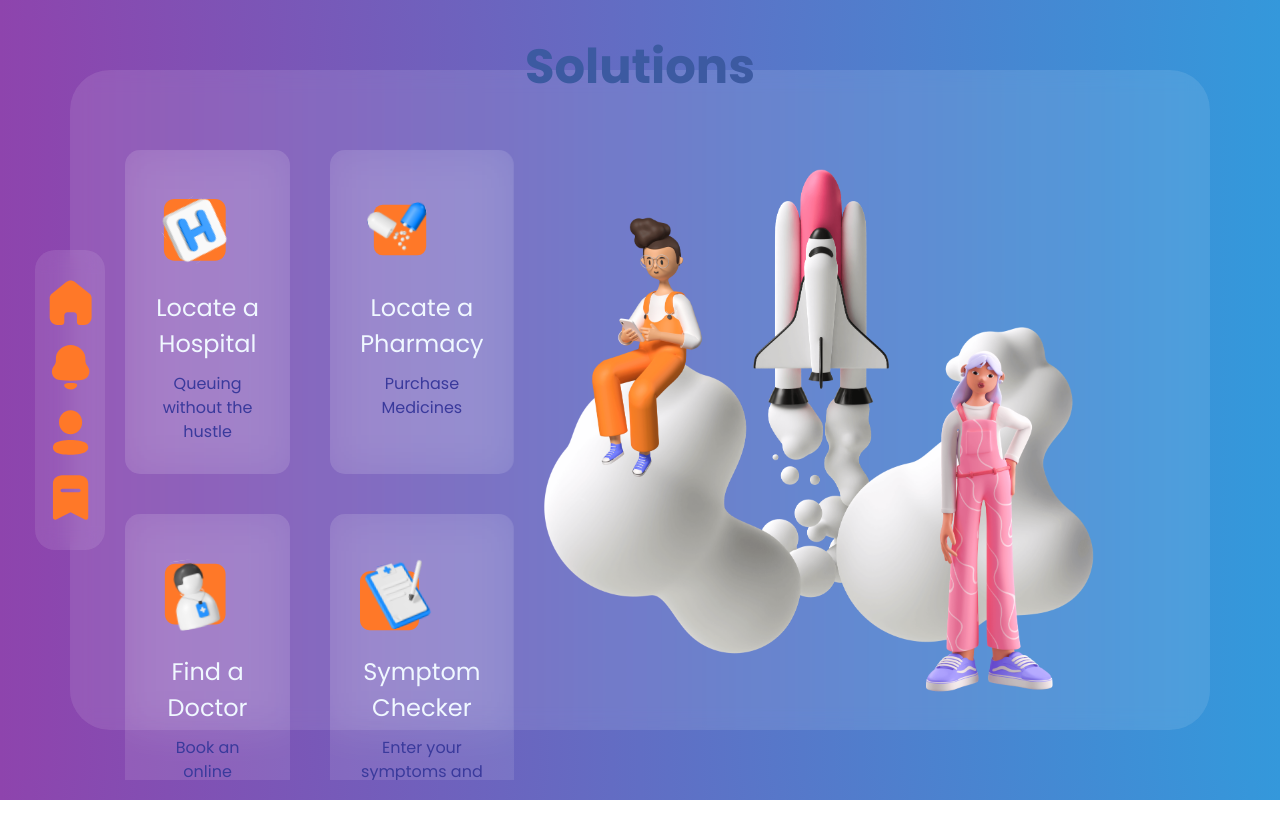
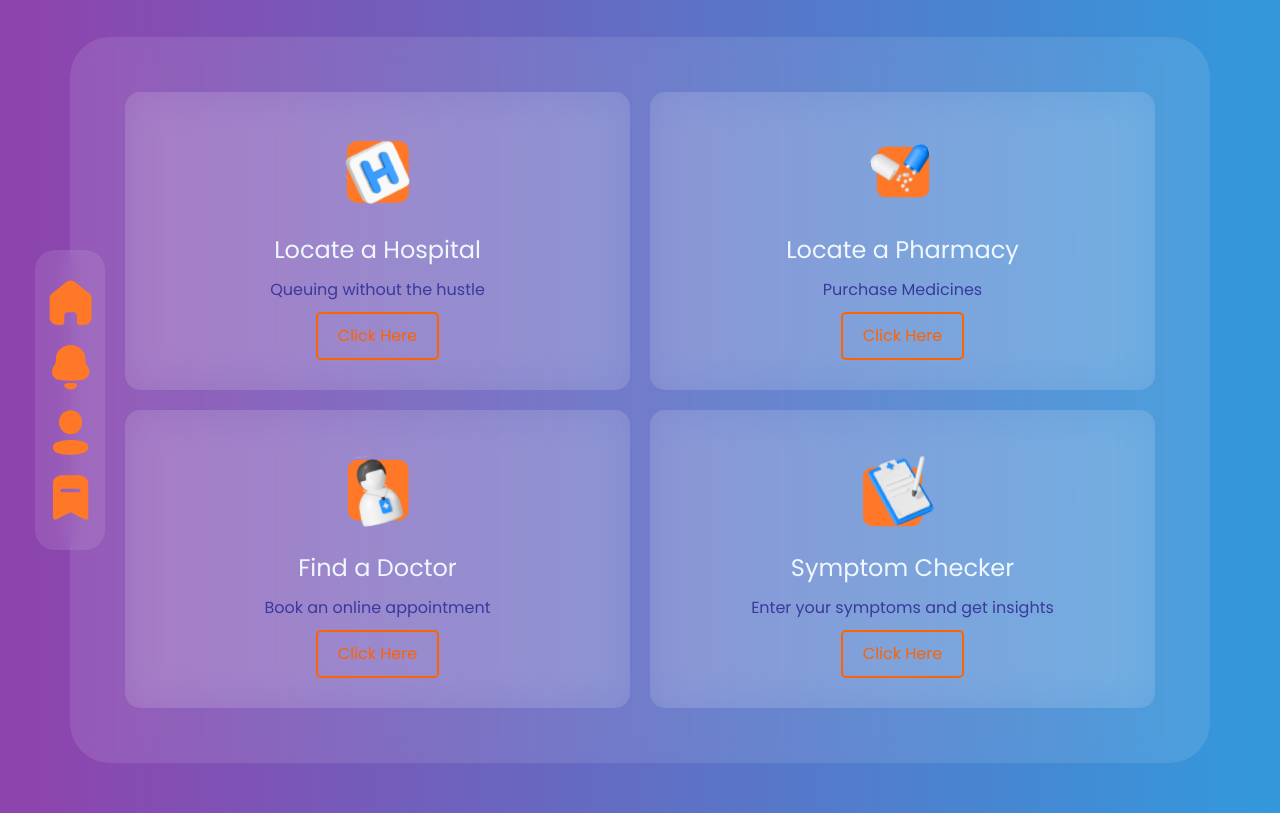
Before and after one commit to Raphaelavazq/MedTime-UX_UI-engineering-course_Final-Project, a React (Vite) app in the folder MedTime/: page / in a window 1280 px wide. Built offline with nearby package versions, Linux system fonts and the light colour scheme.

Commit message:
Fix responsiveness

```diff
--- a/MedTime/src/components/Cards.css
+++ b/MedTime/src/components/Cards.css
@@ -1,14 +1,32 @@
+.cards-container {
+  display: grid;
+  grid-template-columns: 1fr 1fr;
+  gap: 40px; /* Space between cards */
+  z-index: 1;
+  width: 100%;
+  padding: 5px;
+  box-sizing: border-box; /* Include padding and border in element's total width and height */
+}
+
 .card {
   padding: 30px; /* Increase padding for larger cards */
   background: rgba(255, 255, 255, 0.1);
   backdrop-filter: blur(20px);
   border-radius: 15px;
   text-align: center;
-    transition: transform 0.2s ease-in-out, box-shadow 0.2s ease-in-out;  }
+  transition: transform 0.2s ease-in-out, box-shadow 0.2s ease-in-out;
+  display: flex; /* Make the card a flex container */
+  flex-direction: column; /* Arrange children in a column */
+  justify-content: space-between; /* Distribute space between children */
+  align-items: center; /* Center items horizontally */
+  height: 100%; /* Ensure card takes full height */
+  box-sizing: border-box; /* Include padding and border in element's total width and height */
+}
 
 .card img {
-    width: 80px; /* Increase icon size */
-    height: 100px; /* Increase icon size */
+  width: 80px; /* Fixed icon size */
+  height: 100px; /* Fixed icon size */
+  object-fit: contain; /* Ensure the image fits within the dimensions */
   margin-bottom: 10px; /* Add more space below the icon */
 }
 
@@ -21,6 +39,7 @@
 .card p {
   font-size: 1rem; /* Increase description size */
   color: rgb(58, 58, 156);
+  flex-grow: 1; /* Allow paragraph to grow and fill space */
 }
 
 .card:hover {
@@ -28,11 +47,70 @@
   box-shadow: 0 8px 12px rgba(254, 99, 2, 0.2);
 }
 
+.card-button {
+  background-color: transparent; /* Transparent background */
+  border: 2px solid #fe6302; /* Orange outline */
+  color: #fe6302; /* Orange text */
+  padding: 10px 20px;
+  text-align: center;
+  text-decoration: none;
+  display: inline-block;
+  font-size: 1rem;
+  margin: 10px 0 0; /* Space between button and other elements */
+  cursor: pointer;
+  border-radius: 5px;
+  transition: background-color 0.2s ease-in-out, color 0.2s ease-in-out;
+}
+
+.card-button:hover {
+  background-color: #fe6302; /* Orange background on hover */
+  color: white; /* White text on hover */
+}
+
+@media (max-width: 768px) {
   .cards-container {
-    display: grid;
-    grid-template-columns: 1fr 1fr;
-    gap: 40px; /* Increase space between cards */
-    z-index: 1;
-    width: 100%;
-    padding: 5px;
+      grid-template-columns: 1fr; /* Stack cards on smaller screens */
+      overflow-x: hidden; /* Prevent horizontal scroll on smaller screens */
+      white-space: normal; /* Allow line breaks for normal wrapping */
   }
+
+  .card {
+      padding: 10px; /* Adjust padding for better fit on smaller screens */
+      width: 80%; /* Make cards take less width */
+      margin: 10px auto; /* Center cards */
+      display: flex; /* Ensure flex container */
+      flex-direction: column; /* Arrange children in a column */
+      justify-content: space-between; /* Distribute space between children */
+      align-items: center; /* Center items horizontally */
+      word-wrap: break-word; /* Break words if necessary */
+      overflow-wrap: break-word; /* Break words if necessary */
+      box-sizing: border-box; /* Include padding and border in element's total width and height */
+  }
+
+  .card img {
+      width: 80px; /* Fixed icon size */
+      height: 70px; /* Fixed icon size */
+      object-fit: contain; /* Ensure the image fits within the dimensions */
+      margin-bottom: 10px;
+  }
+
+  .card h2 {
+      font-size: 0.9rem; /* Decrease title size */
+      margin: 5px 0; /* Adjust margin for better spacing */
+  }
+
+  .card p {
+      font-size: 0.6rem; /* Decrease description size */
+      margin: 8px 0; /* Adjust margin for better spacing */
+      text-overflow: ellipsis; /* Add ellipsis for overflow text */
+      overflow: hidden; /* Hide overflow text */
+      white-space: normal; /* Allow normal wrapping */
+      flex-grow: 1; /* Allow paragraph to grow and fill space */
+  }
+
+  .card-button {
+      font-size: 0.8rem; /* Adjust button font size for smaller screens */
+      padding: 8px 16px; /* Adjust button padding for smaller screens */
+      margin: 10px 0 0; /* Space between button and other elements */
+  }
+}
--- a/MedTime/src/components/Cards.jsx
+++ b/MedTime/src/components/Cards.jsx
@@ -11,6 +11,7 @@ const Card = ({ icon, title, description }) => {
       <img src={icon} alt={title} />
       <h2>{title}</h2>
       <p>{description}</p>
+      <button className="card-button">Click Here</button>
     </div>
   );
 };
--- a/MedTime/src/components/Sidebar.jsx
+++ b/MedTime/src/components/Sidebar.jsx
@@ -1,12 +1,24 @@
+import { useState } from 'react';
 import iconHome from '../assets/images/icon-home.svg';
 import iconNotification from '../assets/images/icon-notification.svg';
 import iconProfile from '../assets/images/icon-profile.svg';
 import iconBookmark from '../assets/images/icon-bookmark.svg';
+import hamburgerIcon from '../assets/images/hamburger-icon.svg';
 import './Sidebar.css';
 
 const Sidebar = () => {
+  const [isOpen, setIsOpen] = useState(false);
+
+  const toggleSidebar = () => {
+    setIsOpen(!isOpen);
+  };
+
   return (
-    <aside className="sidebar">
+    <>
+      <button className="hamburger-icon" onClick={toggleSidebar}>
+        <img src={hamburgerIcon} alt="Menu" />
+      </button>
+      <aside className={`sidebar ${isOpen ? 'open' : ''}`}>
         <button className="sidebar-icon">
           <img src={iconHome} alt="Home" />
         </button>
@@ -20,7 +32,9 @@ const Sidebar = () => {
           <img src={iconBookmark} alt="Bookmark" />
         </button>
       </aside>
+      {isOpen && <div className="overlay" onClick={toggleSidebar}></div>}
+    </>
   );
-}
+};
 
 export default Sidebar;
--- a/MedTime/src/pages/Home.css
+++ b/MedTime/src/pages/Home.css
@@ -1,17 +1,19 @@
 :root {
-    --overlay-margin: 30px; /* Define the margin for the overlay */
+    --overlay-margin: 30px;
 }
 
+/* Home Container */
 .home-container {
     width: calc(100vw - 2 * var(--overlay-margin));
-    height: calc(100vh - 2 * var(--overlay-margin));
+    height: calc(100vh - 2 * var (--overlay-margin));
     background: linear-gradient(to right, #8e44ad, #3498db);
     display: flex;
     position: relative;
     padding: var(--overlay-margin);
-    overflow: hidden; /* Ensure content stays within bounds */
+    overflow: hidden;
 }
 
+/* Main Content */
 .main-content {
     flex: 1;
     display: flex;
@@ -25,44 +27,10 @@
     margin: 30px;
     z-index: 1;
     max-width: 100%;
-    box-sizing: border-box;
+    box-sizing: border-box; /* Include padding and border in element's total width and height */
 }
 
-.header {
-    display: flex;
-    flex-direction: column;
-    align-items: center;
-    margin-bottom: 20px; /* Add space between header and cards */
-}
-
-.header h1, .header h2, .header h4 {
-    font-family: 'Poppins', sans-serif;
-    font-weight: bold;
-    grid-template-columns: 1fr 1fr;
-}
-
-.header h1, .header h2 {
-    font-size: 4rem;
-}
-
-.header h4 {
-    font-size: 3rem;
-}
-
-@media (min-width: 768px) {
-    .header h1, .header h2 {
-        font-size: 4rem;
-    }
-
-    .header h4 {
-        font-size: 3rem;
-    }
-}
-
-.image-container {
-    display: none;
-}
-
+/* Main */
 .main {
     display: flex;
     align-items: center;
@@ -70,6 +38,7 @@
     width: 100%;
 }
 
+/* Cards Container */
 .cards-container {
     display: grid;
     grid-template-columns: 1fr;
@@ -84,7 +53,51 @@
 }
 
 .image-container {
-    display: none;
+    display: none; /* Hide the image container by default */
+}
+
+@media (min-width: 481px) and (max-width: 768px) {
+    .image-container {
+        display: flex;
+        justify-content: center;
+        align-items: center;
+        z-index: 1;
+        position: relative; /* Ensure the container can be used for positioning */
+    }
+
+    .rocket {
+        display: none; /* Hide the rocket image */
+    }
+
+    .bottom-image {
+        display: block; /* Show the image only in this breakpoint */
+        position: absolute; /* Position relative to the .image-container */
+        bottom: 0; /* Align to the bottom */
+        width: 100%; /* Adjust width as needed */
+        height: auto; /* Maintain aspect ratio */
+    }
+}
+
+@media (min-width: 900px) and (max-width: 1400px) {
+    .image-container {
+        display: flex;
+        justify-content: center;
+        align-items: center;
+        z-index: 1;
+        position: relative;
+    }
+
+    .rocket {
+        display: none; /* Hide the rocket image */
+    }
+
+    .bottom-image {
+        display: block; /* Show the image in this breakpoint */
+        position: absolute;
+        bottom: 0;
+        width: 100%;
+        height: auto;
+    }
 }
 
 @media (min-width: 1024px) {
@@ -93,21 +106,26 @@
         justify-content: center;
         align-items: center;
         z-index: 1;
+        position: relative;
     }
 
     .image-container img {
-        max-width: auto;
+        max-width: 100%;
         height: auto;
         margin-bottom: 10rem;
     }
-}
 
-.rocket {
-    transition: transform 0.2s ease-in-out;
-}
+    .rocket {
+        transition: transform 0.2s ease-in-out;
+    }
 
-.rocket:hover {
-    animation: rocketMove 3s infinite ease-in-out;
+    .rocket:hover {
+        animation: rocketMove 3s infinite ease-in-out;
+    }
+
+    .bottom-image {
+        display: none; /* Hide the image in other breakpoints */
+    }
 }
 
 @keyframes rocketMove {
@@ -119,51 +137,24 @@
     }
 }
 
-.card {
-    padding: 30px; /* Increase padding for larger cards */
-    background: rgba(255, 255, 255, 0.1);
-    backdrop-filter: blur(20px);
-    border-radius: 15px;
-    text-align: center;
-    transition: transform 0.2s ease-in-out, box-shadow 0.2s ease-in-out;
+/* Mobile devices – 320px — 480px */
+@media (max-width: 480px) {
+    /* Hide the bottom image */
+    .bottom-image {
+        display: none;
+    }
 }
 
-.card img {
-    width: 80px; /* Increase icon size */
-    height: 100px; /* Increase icon size */
-    margin-bottom: 10px; /* Add more space below the icon */
+/* Small screens, laptops – 769px — 1024px */
+@media (min-width: 769px) and (max-width: 899px), (min-width: 1025px) and (max-width: 1400px) {
+    .bottom-image {
+        display: none; /* Hide the image in this breakpoint */
+    }
 }
 
-.card h2 {
-    font-size: 1.5rem; /* Increase title size */
-    color: aliceblue;
-    margin-bottom: 10px;
-}
-
-.card p {
-    font-size: 1rem; /* Increase description size */
-    color: rgb(58, 58, 156);
-}
-
-.card:hover {
-    transform: scale(1.05);
-    box-shadow: 0 8px 12px rgba(254, 99, 2, 0.2);
-}
-
-.cards-container {
-    display: grid;
-    grid-template-columns: 1fr 1fr;
-    gap: 40px;
-    z-index: 1;
-    width: 100%;
-    padding: 5px;
-}
-
-@media (max-width: 768px) {
-    .cards-container {
-        grid-template-columns: 1fr; /* Stack cards on smaller screens */
-    }
-    .card {
-        padding: 20px; /* Decrease padding on smaller screens */
+/* Desktops, large screens – 1401px and more */
+@media (min-width: 1401px) {
+    .bottom-image {
+        display: none; /* Hide the image in this breakpoint */
     }
 }
--- a/MedTime/src/pages/Home.jsx
+++ b/MedTime/src/pages/Home.jsx
@@ -1,6 +1,7 @@
 import Sidebar from '../components/Sidebar';
 import Cards from '../components/Cards';
 import mainImage from '../assets/images/main-image.png';
+import anotherImage from '../assets/images/another-image.png'; // Import the new image
 import './Home.css';
 
 const Home = () => {
@@ -8,18 +9,11 @@ const Home = () => {
     <div className="home-container">
       <Sidebar />
       <div className="main-content">
-        <header className="header w-full ">
-          <div className="flex items-center">
-            <h1 className="font-bold text-[#ec7137] ">Quick</h1>
-            <h2 className="text-[#3c5aa1]">&</h2>
-            <h1 className="font-bold text-[#ec7137]">Smart</h1>
-          </div>
-          <h4 className="text-[#3c5aa1] ">Solutions</h4>
-        </header>
         <main className="main">
           <Cards />
           <div className="image-container">
             <img src={mainImage} alt="Main" className="rocket" />
+            <img src={anotherImage} alt="Another" className="bottom-image" /> {/* Add the new image */}
           </div>
         </main>
       </div>
```
Also changed, not shown: MedTime/src/components/Sidebar.css (+49 -4 lines), MedTime/src/assets/images/another-image.png (added), MedTime/src/assets/images/hamburger-icon.svg (added). Lines whose indentation alone changed are shown as unchanged.
